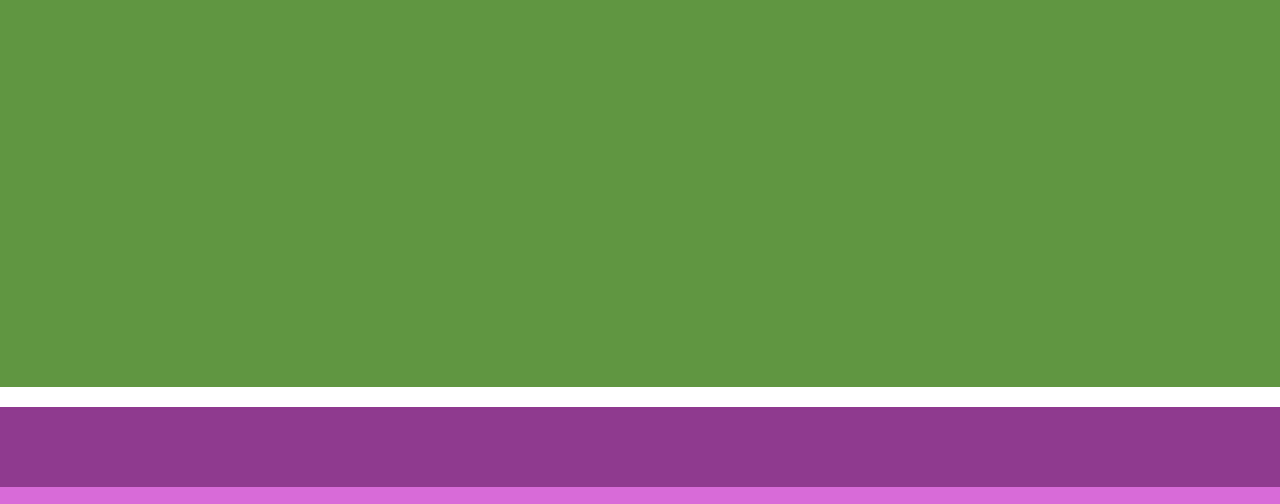
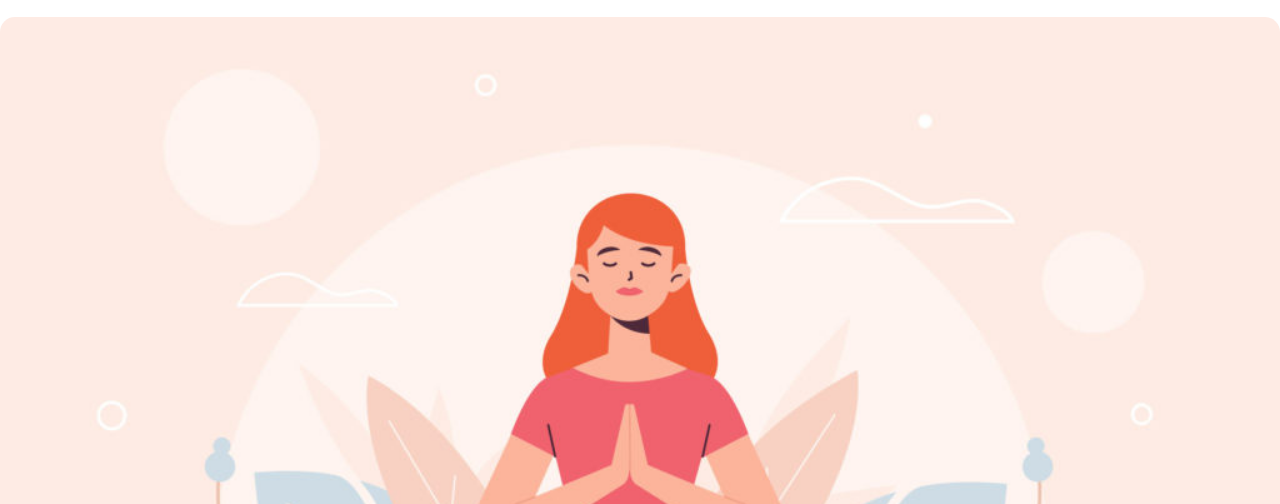
Before and after one commit to Kardast/htmlcss-wp, a plain HTML site: page index.html in a window 1280 px wide. Shown: the part 220-724 px from the top of the page. Drawn offline with Linux system fonts and the light colour scheme.

Commit message:
Immagine main impostata

```diff
--- a/css/style.css
+++ b/css/style.css
@@ -19,6 +19,7 @@ header{
 
 header .box_logo{
     width: 100%;
+    margin-bottom: 30px;
 }
 
 .box_logo .logo_img{
@@ -46,9 +47,14 @@ main{
 section .box_main_alto{
     width: 100%;
     margin-bottom: 20px;
-    /* Debug */
-    height: 400px;
-    background-color: rgb(96, 150, 65);
+    height: 800px;
+}
+
+.yoga_img{
+    object-fit: cover;
+    width: 100%;
+    height: 100%;
+    border-radius: 15px;
 }
 
 section .box_main_basso{
--- a/index.html
+++ b/index.html
@@ -33,7 +33,9 @@
     <main>
         <!-- Sezione alta -->
         <section>
-            <div class="box_main_alto"></div>
+            <div class="box_main_alto">
+                <img class="yoga_img" src="img/banner.jpg" alt="yoga">
+            </div>
         </section>
 
         <!-- Sezione bassa -->
```
